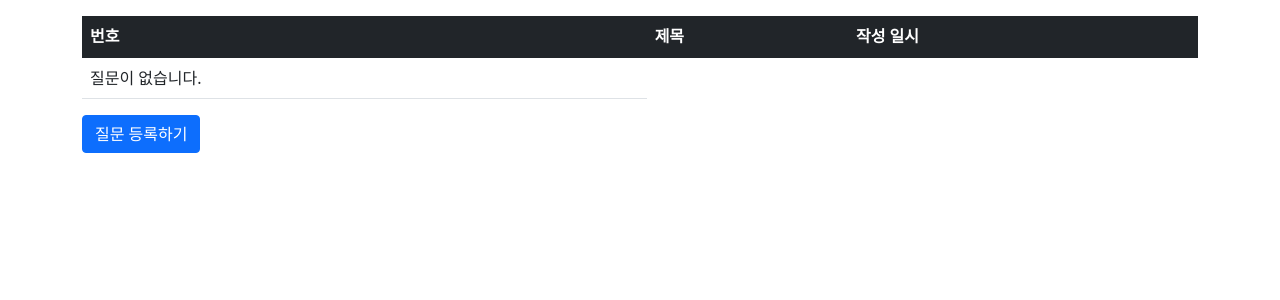
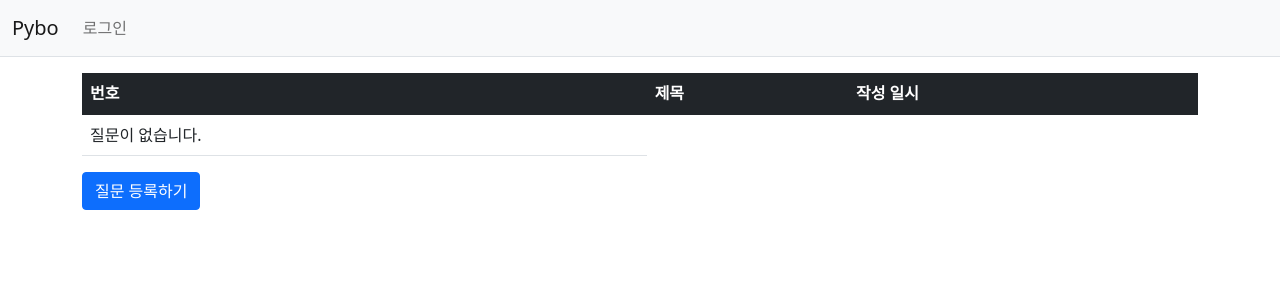
Before and after one commit to nykoh2001/django-begin, a Django app: page /pybo/ in a window 1280 px wide. Shown: the top 300 px of the page. Run offline with Django 4.2, Linux system fonts and the light colour scheme; data that the repository does not hold is empty; some libraries are stand-ins or nearby versions.

Commit message:
feat: navbar

```diff
--- a/templates/base.html
+++ b/templates/base.html
@@ -11,7 +11,9 @@
   </head>
 
   <body>
+    {% include 'navbar.html' %}
     {%block content%}{% endblock %}
+    <script src="{%static 'bootstrap.min.js'%}"></script>
   </body>
 
 </html>
--- /dev/null
+++ b/templates/navbar.html
@@ -0,0 +1,15 @@
+<nav class="navbar navbar-expand-lg navbar-light bg-light border-bottom">
+  <div class="container-fluid">
+    <a class="navbar-brand" href="{%url 'pybo:index'%}">Pybo</a>
+    <button class="navbar-toggler" type="button" data-bs-toggle="collapse" data-bs-target="#navbarSupportedContent" aria-controls="navbarSupportedContent" aria-expanded="false" aria-label="Toggle Navigation">
+      <span class="navbar-toggler-icon"></span>
+    </button>
+    <div class="collapse navbar-collapse" id="navbarSupportedContent">
+      <ul class="navbar-nav me-auto mb-2 mb-lg-0">
+        <li class="nav-item">
+          <a class="nav-link" href="#">로그인</a>
+        </li>
+      </ul>
+    </div>
+  </div>
+</nav>
```
